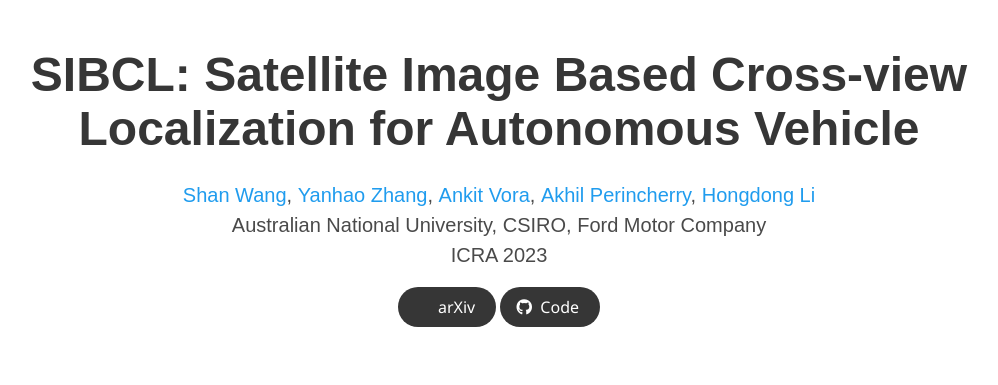
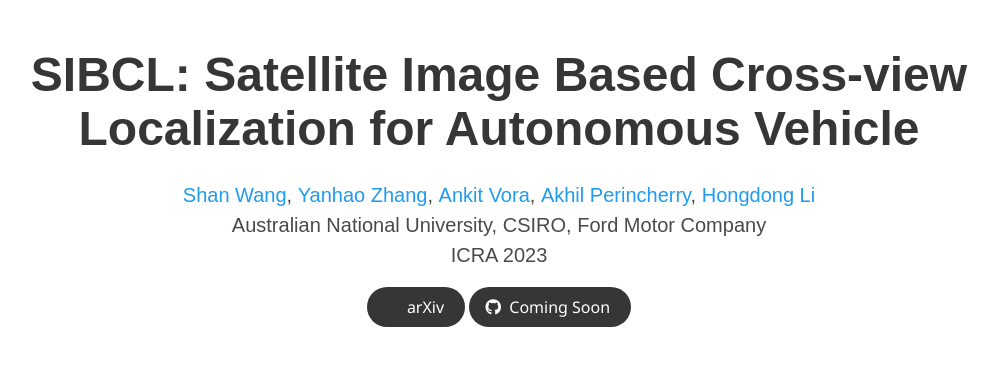
Before and after one commit to ShanWang-Shan/SIBCL-website, a plain HTML site: page index.html in a window 1280 px wide. Shown: the top 385 px of the page, without its empty margins (141-1139 px from the left). Drawn offline with nearby package versions, Linux system fonts and the light colour scheme; some icons are missing; a web font is replaced by a local one.

Commit message:
add coming soon

```diff
--- a/index.html
+++ b/index.html
@@ -91,7 +91,7 @@
                   <span class="icon">
                       <i class="fab fa-github"></i>
                   </span>
-                  <span>Code</span>
+                  <span>Coming Soon</span>
                   </a>
               </span>
             </div>
```
